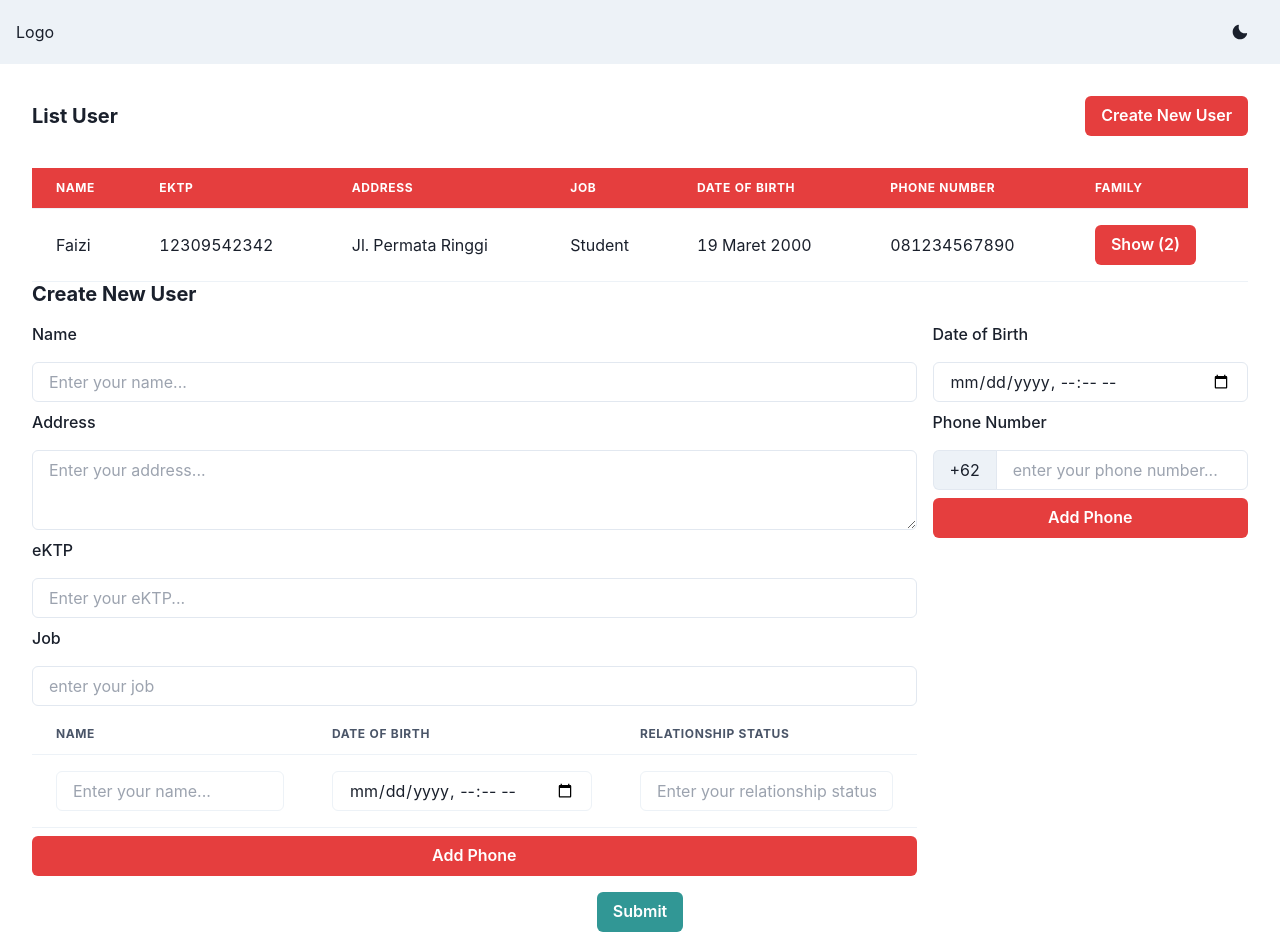
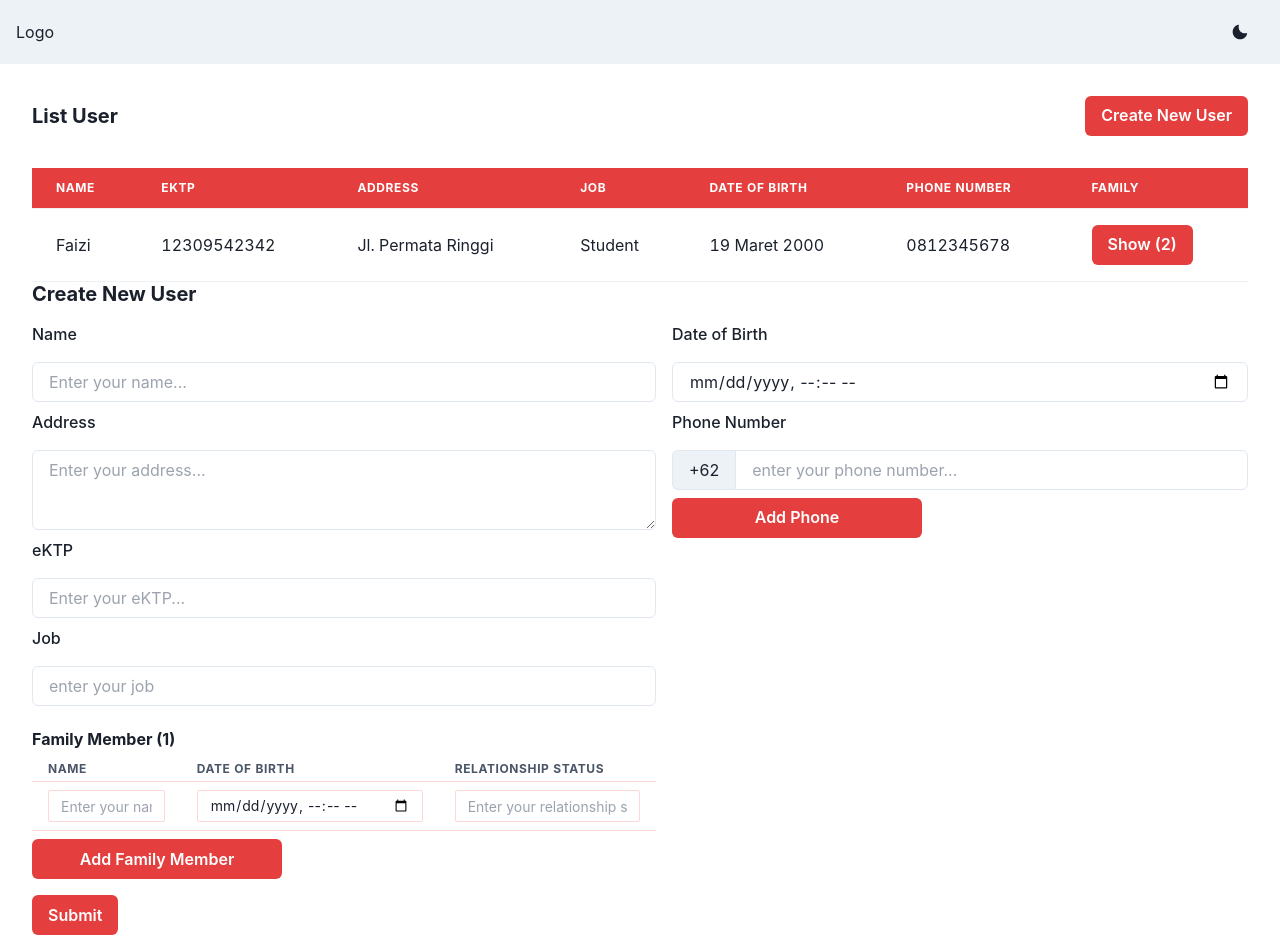
Before and after one commit to moehzi/proj-assesment, a React (Create React App) app: page / in a window 1280 px wide. Shown: the top 952 px of the page. Built offline with nearby package versions, Linux system fonts and the light colour scheme.

Commit message:
feat: implement redux to store data

```diff
--- a/src/App.css
+++ b/src/App.css
@@ -1,6 +1,4 @@
-.App {
-  text-align: center;
-}
+
 
 .App-logo {
   height: 40vmin;
--- a/src/components/FormInput/index.js
+++ b/src/components/FormInput/index.js
@@ -14,16 +14,20 @@ import {
   Th,
   Tbody,
   Td,
+  Heading,
 } from '@chakra-ui/react';
 import { useForm, useFieldArray } from 'react-hook-form';
 import 'react-datepicker/dist/react-datepicker.css';
 import ButtonComponent from '../Button';
+import { useDispatch } from 'react-redux';
+import { addUser } from '../../features/userSlice';
 
 const FormInput = () => {
   const {
     handleSubmit,
     register,
     control,
+    watch,
     formState: { errors, isSubmitting },
   } = useForm({
     defaultValues: {
@@ -41,12 +45,17 @@ const FormInput = () => {
 
   const onSubmit = (values) => {
     console.log(values, 'ini value');
+    dispatch(addUser(values));
   };
+
+  const familyFields = watch('family');
+
+  const dispatch = useDispatch();
 
   return (
     <form onSubmit={handleSubmit(onSubmit)} className="mt-4">
       <FormControl isInvalid={errors.name} className="flex gap-4">
-        <div className="flex gap-2 flex-col">
+        <div className="flex flex-col flex-1 max-w-2xl gap-2">
           <FormLabel htmlFor="name">Name</FormLabel>
           <Input
             id="name"
@@ -65,11 +74,11 @@ const FormInput = () => {
               minLength: { value: 10, message: 'Minimum length should be 10' },
             })}
           />
-          <FormLabel htmlFor="name">eKTP</FormLabel>
+          <FormLabel htmlFor="eKTP">eKTP</FormLabel>
           <Input
-            id="ektp"
+            id="eKTP"
             placeholder="Enter your eKTP..."
-            {...register('ektp', {
+            {...register('eKTP', {
               required: 'This is required',
               minLength: { value: 14, message: 'Minimum length should be 14' },
             })}
@@ -82,8 +91,11 @@ const FormInput = () => {
               required: 'This is required',
             })}
           />
+          <Heading as="h4" size="sm" className="mt-4">
+            {`Family Member (${familyFields.length})`}
+          </Heading>
           <TableContainer>
-            <Table variant="simple">
+            <Table size="sm" variant="simple" colorScheme="red">
               <Thead>
                 <Tr>
                   <Th>Name</Th>
@@ -96,8 +108,9 @@ const FormInput = () => {
                   <Tr key={field.id}>
                     <Td>
                       <Input
+                        size="sm"
                         id="name"
-                        placeholder="Enter your name..."
+                        placeholder="Enter your name"
                         {...register(`family.${index}.name`, {
                           required: 'This is required',
                           minLength: {
@@ -110,7 +123,7 @@ const FormInput = () => {
                     <Td>
                       <Input
                         placeholder="Select Date and Time"
-                        size="md"
+                        size="sm"
                         type="datetime-local"
                         {...register(`family.${index}.dateOfBirth`, {
                           required: 'This is required',
@@ -124,6 +137,7 @@ const FormInput = () => {
                     <Td>
                       <Input
                         id="relationshipStatus"
+                        size="sm"
                         placeholder="Enter your relationship status..."
                         {...register(`family.${index}.relationshipStatus`, {
                           required: 'This is required',
@@ -140,12 +154,19 @@ const FormInput = () => {
             </Table>
           </TableContainer>
           <ButtonComponent
-            text="Add Phone"
+            text="Add Family Member"
             colorScheme="red"
-            onClick={() => appendFamily({ name: '', relationshipStatus: '' })}
+            maxW="250px"
+            onClick={() =>
+              appendFamily({
+                name: '',
+                dateOfBirth: '',
+                relationshipStatus: '',
+              })
+            }
           />
         </div>
-        <div className="flex flex-col gap-2">
+        <div className="flex flex-col flex-1 max-w-xl gap-2">
           <FormLabel htmlFor="dateOfBirth">Date of Birth</FormLabel>
           {/* <InputGroup> */}
           <Input
@@ -175,11 +196,12 @@ const FormInput = () => {
           <ButtonComponent
             text="Add Phone"
             colorScheme="red"
+            maxW="250px"
             onClick={() => appendPhoneNumber({ phoneNumber: '' })}
           />
         </div>
       </FormControl>
-      <Button mt={4} colorScheme="teal" isLoading={isSubmitting} type="submit">
+      <Button mt={4} colorScheme="red" isLoading={isSubmitting} type="submit">
         Submit
       </Button>
     </form>
--- /dev/null
+++ b/src/features/userSlice.js
@@ -0,0 +1,40 @@
+import { createSlice } from '@reduxjs/toolkit';
+
+const initialState = [
+  {
+    name: 'Faizi',
+    eKTP: '12309542342',
+    address: 'Jl. Permata Ringgi',
+    dateOfBirth: '19 Maret 2000',
+    phoneNumbers: [{ phoneNumber: '0812345678' }],
+    job: 'Student',
+    family: [
+      {
+        name: 'Bambang Pamungkas',
+        dateOfBirth: '20 Maret 2000',
+        relationshipStatus: 'parent',
+      },
+      {
+        name: 'Angelina Jolie',
+        dateOfBirth: '21 Maret 2000',
+        relationshipStatus: 'parent',
+      },
+    ],
+  },
+];
+
+const usersSlice = createSlice({
+  name: 'users',
+  initialState: {
+    items: initialState,
+  },
+  reducers: {
+    addUser: (state, action) => {
+      state.items.push(action.payload);
+    },
+  },
+});
+
+export const { addUser } = usersSlice.actions;
+
+export default usersSlice.reducer;
--- a/src/pages/Home/index.js
+++ b/src/pages/Home/index.js
@@ -1,31 +1,9 @@
-import { ListItem, OrderedList, Text } from '@chakra-ui/react';
+import { ListItem, OrderedList, Text, UnorderedList } from '@chakra-ui/react';
 import React, { Fragment } from 'react';
+import { useSelector } from 'react-redux';
 import Header from '../../components/Header';
 import PopupDetails from '../../components/PopupDetails';
 import TableData from '../../components/TableData';
-
-const dataSource = [
-  {
-    name: 'Faizi',
-    eKTP: '12309542342',
-    address: 'Jl. Permata Ringgi',
-    dateOfBirth: '19 Maret 2000',
-    phoneNumber: '081234567890',
-    job: 'Student',
-    family: [
-      {
-        name: 'Bambang Pamungkas',
-        dateOfBirth: '20 Maret 2000',
-        relationshipStatus: 'parent',
-      },
-      {
-        name: 'Angelina Jolie',
-        dateOfBirth: '21 Maret 2000',
-        relationshipStatus: 'parent',
-      },
-    ],
-  },
-];
 
 const columns = [
   { label: 'Name', render: (data) => data.name },
@@ -33,7 +11,22 @@ const columns = [
   { label: 'Address', render: (data) => data.address },
   { label: 'Job', render: (data) => data.job },
   { label: 'Date of Birth', render: (data) => data.dateOfBirth },
-  { label: 'Phone Number', render: (data) => data.phoneNumber },
+  {
+    label: 'Phone Number',
+    render: (data) => (
+      <>
+        {data.phoneNumbers.length > 1 ? (
+          <UnorderedList>
+            {data.phoneNumbers.map((value) => (
+              <ListItem>{value.phoneNumber}</ListItem>
+            ))}
+          </UnorderedList>
+        ) : (
+          data.phoneNumbers[0].phoneNumber
+        )}
+      </>
+    ),
+  },
   {
     label: 'Family',
     render: (data) => (
@@ -57,10 +50,11 @@ const columns = [
 ];
 
 const Home = () => {
+  const users = useSelector((state) => state.users.items);
   return (
     <>
       <Header isHaveButton text="List User" />
-      <TableData dataSource={dataSource} columns={columns} />
+      <TableData dataSource={users} columns={columns} />
     </>
   );
 };
--- a/src/store/index.js
+++ b/src/store/index.js
@@ -1,5 +1,8 @@
 import { configureStore } from '@reduxjs/toolkit';
+import usersReducer from '../features/userSlice';
 
 export const store = configureStore({
-  reducer: {},
+  reducer: {
+    users: usersReducer,
+  },
 });
```
